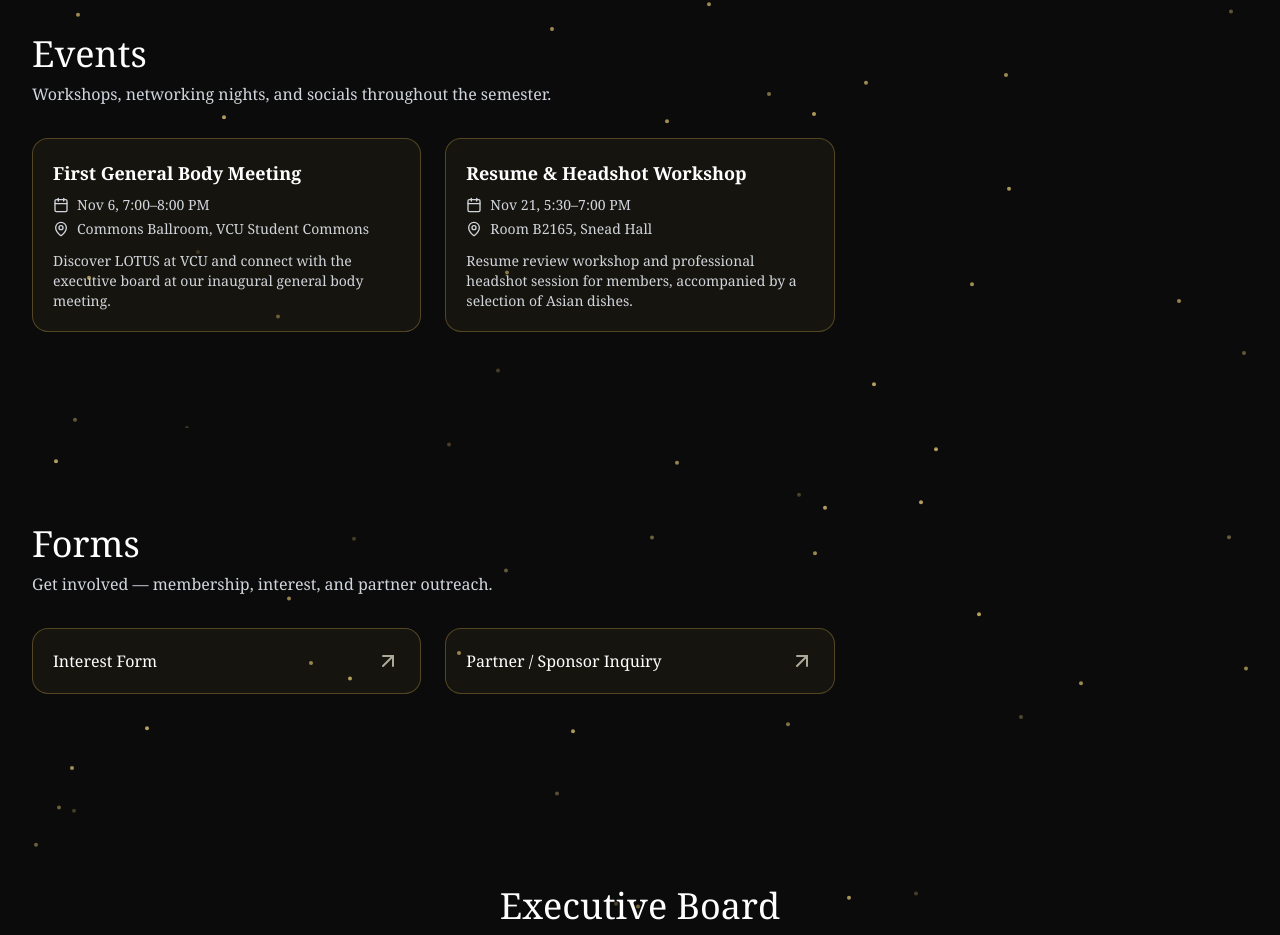
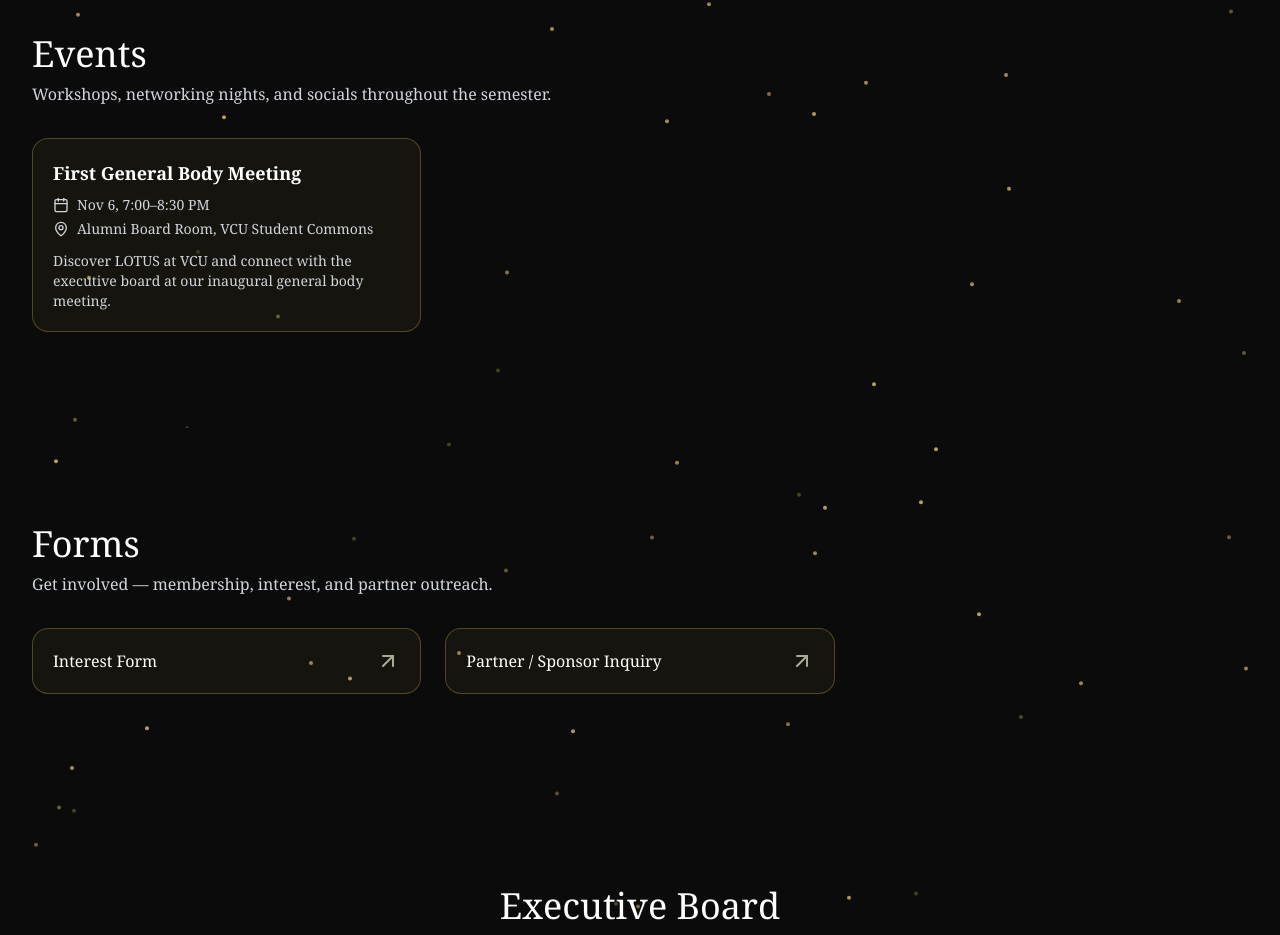
Before and after one commit to LSkyler13/lotus-site, a React (Vite) app: page / in a window 1280 px wide. Shown: the part 1380-2315 px from the top of the page. Built offline with nearby package versions, Linux system fonts and the light colour scheme.

Commit message:
updates to website info

```diff
--- a/src/App.jsx
+++ b/src/App.jsx
@@ -59,18 +59,18 @@ const DATA = {
   events: [
     {
       title: "First General Body Meeting",
-      when: "Nov 6, 7:00–8:00 PM",
-      where: "Commons Ballroom, VCU Student Commons",
+      when: "Nov 6, 7:00–8:30 PM",
+      where: "Alumni Board Room, VCU Student Commons",
       blurb: "Discover LOTUS at VCU and connect with the executive board at our inaugural general body meeting.",
       // rsvp: "https://forms.gle/example",
-    },
-    {
-      title: "Resume & Headshot Workshop",
-      when: "Nov 21, 5:30–7:00 PM",
-      where: "Room B2165, Snead Hall",
-      blurb: "Resume review workshop and professional headshot session for members, accompanied by a selection of Asian dishes.",
+    }
+    // {
+      // title: "Resume & Headshot Workshop",
+      // when: "Nov 21, 5:30–7:00 PM",
+      // where: "Room B2165, Snead Hall",
+      // blurb: "Resume review workshop and professional headshot session for members, accompanied by a selection of Asian dishes.",
       // rsvp: "https://forms.gle/example2",
-    },
+    // },
   ],
   forms: [
     {
```
